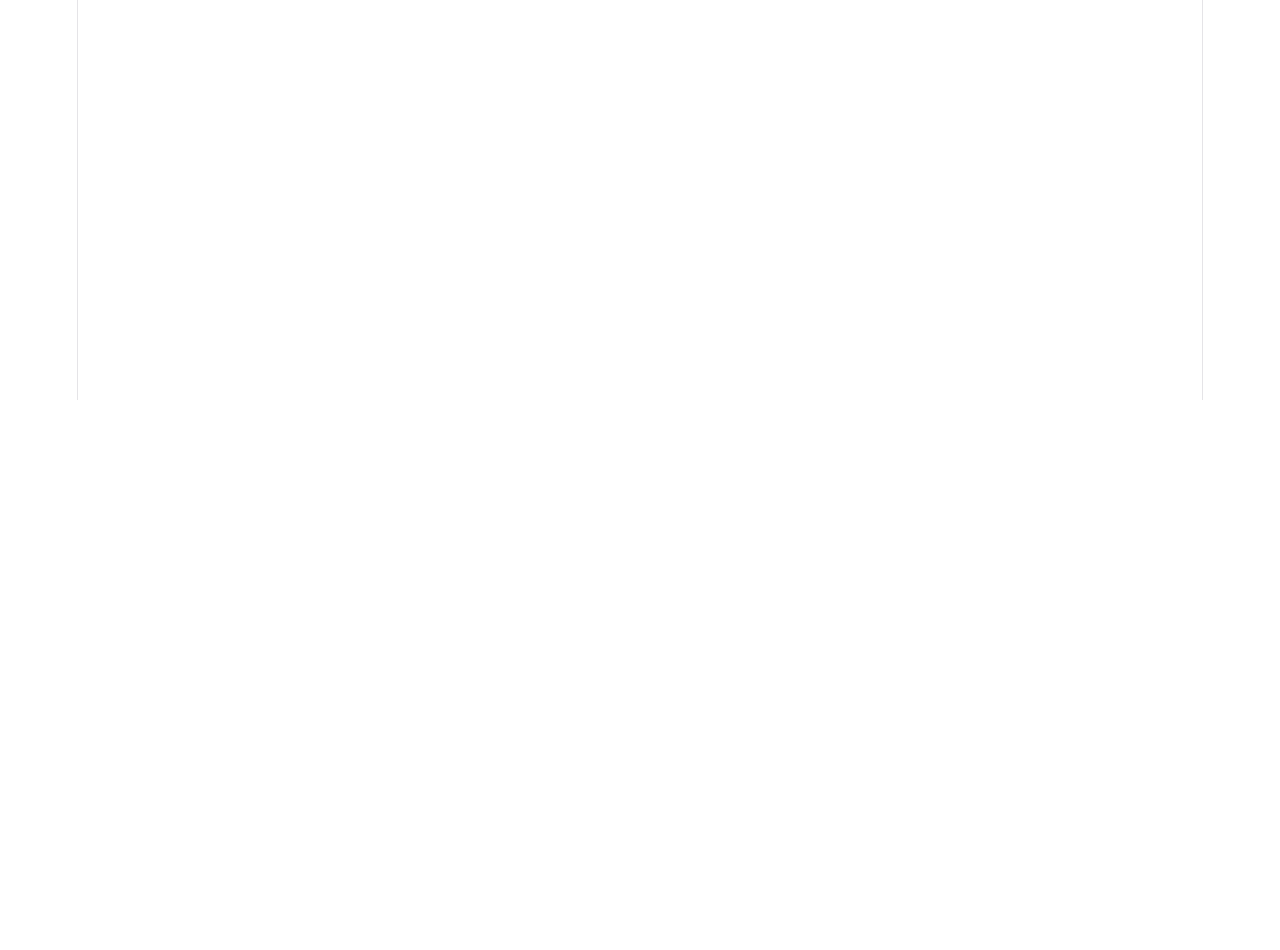
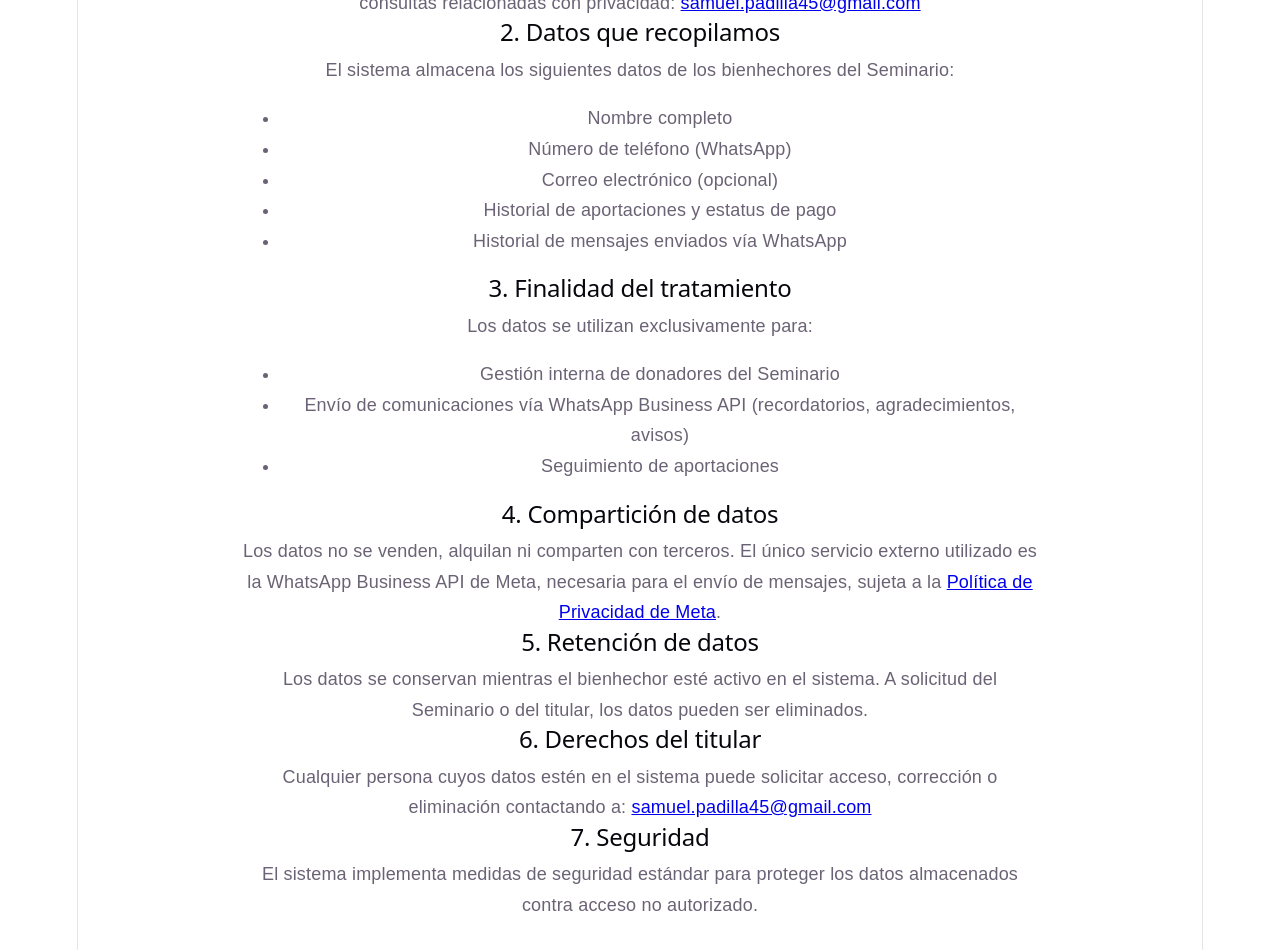
Before and after one commit to Samuel117/Samuel117.github.io, a React (Vite) app in the folder samuel117-portfolio/: page /#/privacidad in a window 1280 px wide. Before the commit this address had no page. Shown: the part 400-1350 px from the top of the page. Before the commit the page ends 800 px from the top, so only its background shows below. Built offline with nearby package versions, Linux system fonts and the light colour scheme.

Commit message:
seminario priva policy

```diff
--- a/samuel117-portfolio/src/App.jsx
+++ b/samuel117-portfolio/src/App.jsx
@@ -2,6 +2,7 @@ import { HashRouter, Routes, Route } from 'react-router-dom'
 import './App.css'
 import Home from './pages/Home'
 import Project from './pages/Project'
+import PrivacyPolicy from './pages/PrivacyPolicy'
 
 function App() {
   return (
@@ -9,6 +10,7 @@ function App() {
       <Routes>
         <Route path="/" element={<Home />} />
         <Route path="/proyecto/:id" element={<Project />} />
+        <Route path="/privacidad" element={<PrivacyPolicy />} />
       </Routes>
     </HashRouter>
   )
--- /dev/null
+++ b/samuel117-portfolio/src/pages/PrivacyPolicy.jsx
@@ -0,0 +1,64 @@
+function PrivacyPolicy() {
+  return (
+    <div style={{ maxWidth: '800px', margin: '0 auto', padding: '2rem', fontFamily: 'sans-serif', lineHeight: '1.7' }}>
+      <h1>Política de Privacidad — Sistema de Gestión de Bienhechores</h1>
+      <p><em>Última actualización: mayo 2026</em></p>
+
+      <h2>1. Responsable del tratamiento</h2>
+      <p>
+        Este sistema es desarrollado y operado por Samuel Padilla en nombre del Seminario.
+        Para consultas relacionadas con privacidad:{' '}
+        <a href="mailto:samuel.padilla45@gmail.com">samuel.padilla45@gmail.com</a>
+      </p>
+
+      <h2>2. Datos que recopilamos</h2>
+      <p>El sistema almacena los siguientes datos de los bienhechores del Seminario:</p>
+      <ul>
+        <li>Nombre completo</li>
+        <li>Número de teléfono (WhatsApp)</li>
+        <li>Correo electrónico (opcional)</li>
+        <li>Historial de aportaciones y estatus de pago</li>
+        <li>Historial de mensajes enviados vía WhatsApp</li>
+      </ul>
+
+      <h2>3. Finalidad del tratamiento</h2>
+      <p>Los datos se utilizan exclusivamente para:</p>
+      <ul>
+        <li>Gestión interna de donadores del Seminario</li>
+        <li>Envío de comunicaciones vía WhatsApp Business API (recordatorios, agradecimientos, avisos)</li>
+        <li>Seguimiento de aportaciones</li>
+      </ul>
+
+      <h2>4. Compartición de datos</h2>
+      <p>
+        Los datos no se venden, alquilan ni comparten con terceros. El único servicio externo
+        utilizado es la WhatsApp Business API de Meta, necesaria para el envío de mensajes,
+        sujeta a la{' '}
+        <a href="https://www.facebook.com/privacy/policy/" target="_blank" rel="noreferrer">
+          Política de Privacidad de Meta
+        </a>.
+      </p>
+
+      <h2>5. Retención de datos</h2>
+      <p>
+        Los datos se conservan mientras el bienhechor esté activo en el sistema. A solicitud
+        del Seminario o del titular, los datos pueden ser eliminados.
+      </p>
+
+      <h2>6. Derechos del titular</h2>
+      <p>
+        Cualquier persona cuyos datos estén en el sistema puede solicitar acceso, corrección
+        o eliminación contactando a:{' '}
+        <a href="mailto:samuel.padilla45@gmail.com">samuel.padilla45@gmail.com</a>
+      </p>
+
+      <h2>7. Seguridad</h2>
+      <p>
+        El sistema implementa medidas de seguridad estándar para proteger los datos almacenados
+        contra acceso no autorizado.
+      </p>
+    </div>
+  )
+}
+
+export default PrivacyPolicy
```
